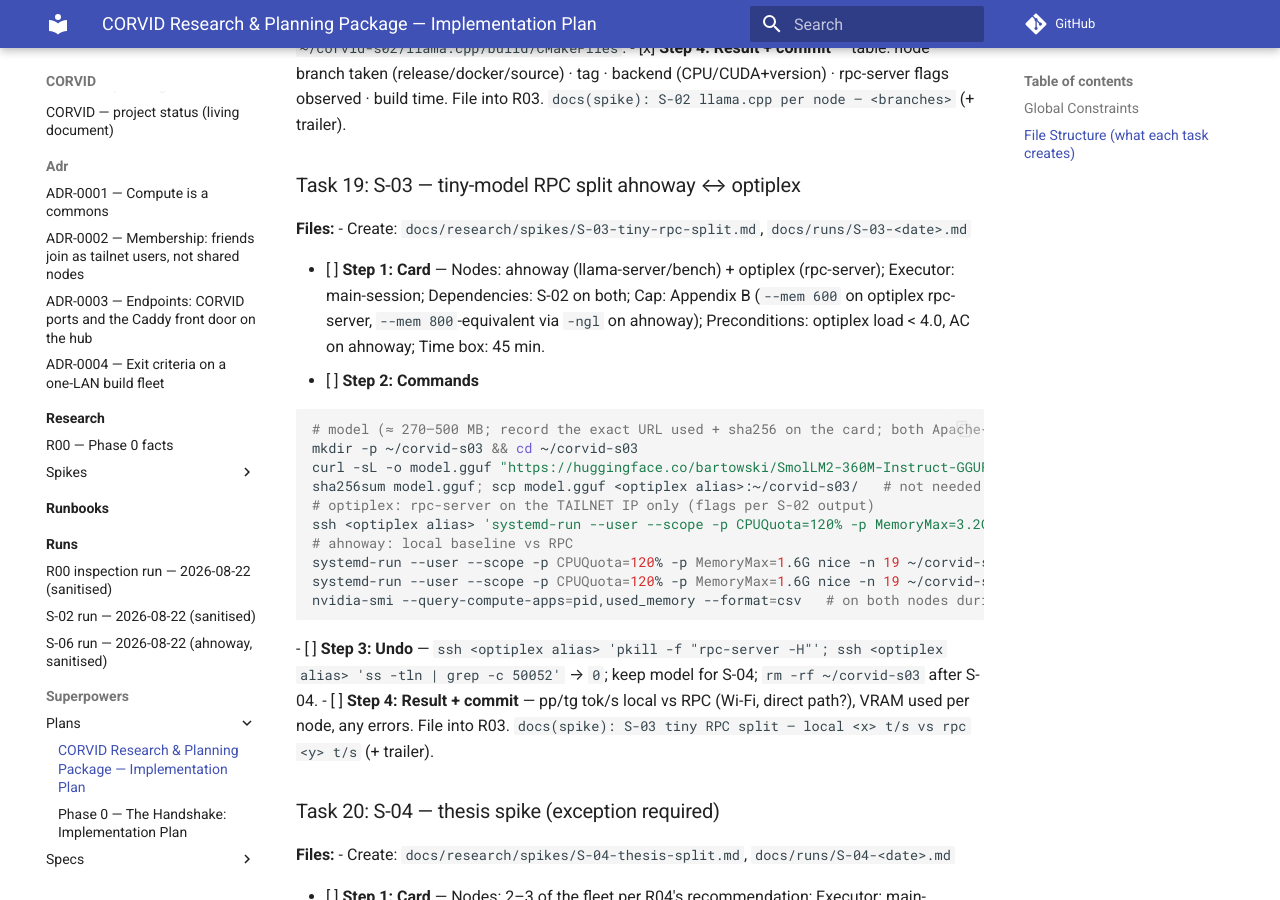
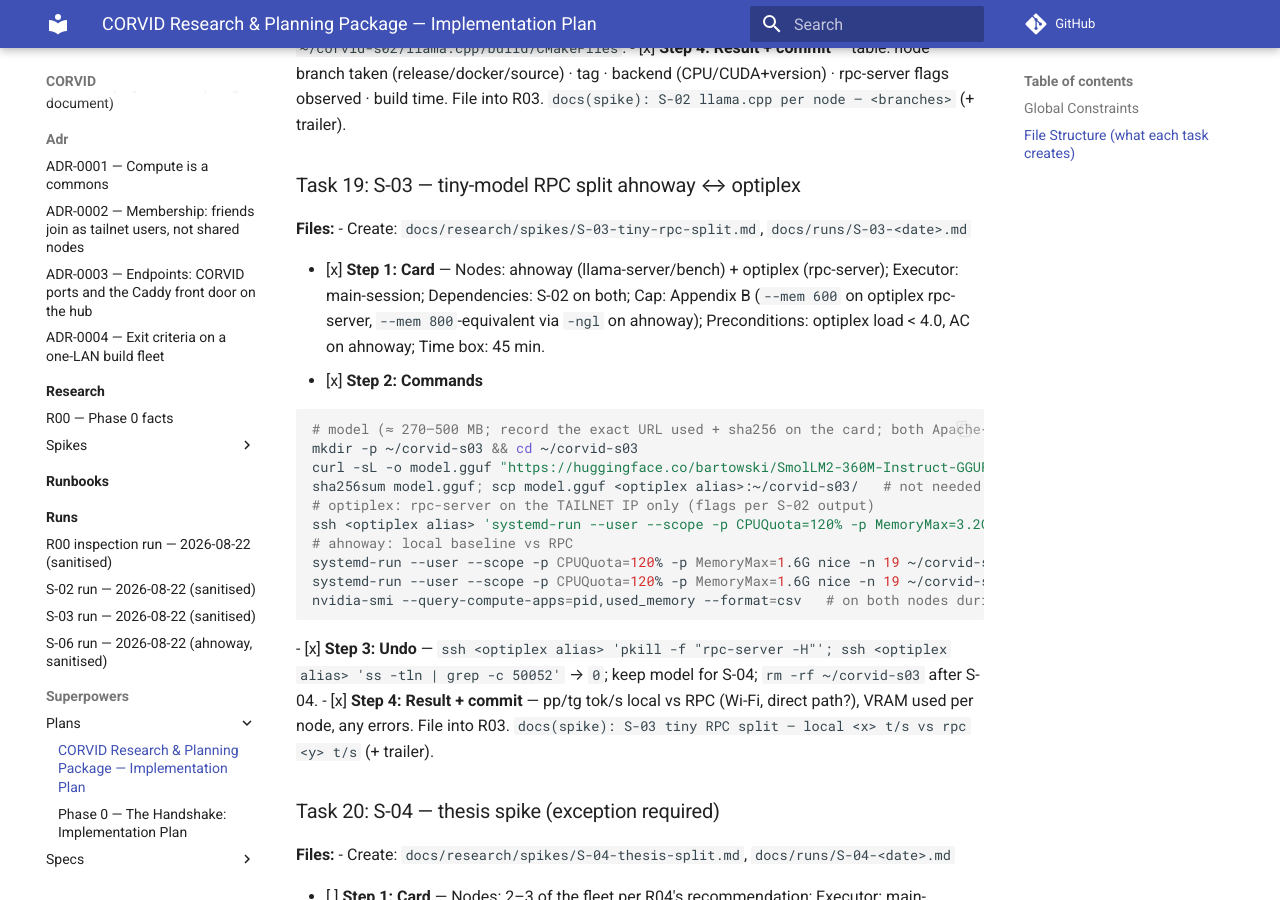
Before and after one commit to thecommrade/corvid, an MkDocs documentation site: the page built from docs/superpowers/plans/2026-08-22-corvid-research-and-planning-package.md, in a window 1280 px wide and 900 px high, scrolled down 25687 px. Built offline with MkDocs 1.6.1 and Material for MkDocs 9.7.7, drawn with Linux system fonts in a browser that asks for light colours; comment, search, counter and statistics services are not loaded.

Commit message:
docs(spike): S-03 tiny RPC split — mechanics proven via the hub (Vulkan,RPC); firewalls block inbound RPC on ahnoway/optiplex; overhead ≈5× tg
Co-Authored-By: Claude Fable 5 <noreply@anthropic.com>
Claude-Session: https://claude.ai/code/session_01PLUYxUT5TiQ4AMJ7T7Nkrj

````diff
--- a/docs/superpowers/plans/2026-08-22-corvid-research-and-planning-package.md
+++ b/docs/superpowers/plans/2026-08-22-corvid-research-and-planning-package.md
@@ -1022,8 +1022,8 @@ Installs of `cmake`/CUDA toolkit are `executor: founder` (ahnoway: pacman, no au
 **Files:**
 - Create: `docs/research/spikes/S-03-tiny-rpc-split.md`, `docs/runs/S-03-<date>.md`
 
-- [ ] **Step 1: Card** — Nodes: ahnoway (llama-server/bench) + optiplex (rpc-server); Executor: main-session; Dependencies: S-02 on both; Cap: Appendix B (`--mem 600` on optiplex rpc-server, `--mem 800`-equivalent via `-ngl` on ahnoway); Preconditions: optiplex load < 4.0, AC on ahnoway; Time box: 45 min.
-- [ ] **Step 2: Commands**
+- [x] **Step 1: Card** — Nodes: ahnoway (llama-server/bench) + optiplex (rpc-server); Executor: main-session; Dependencies: S-02 on both; Cap: Appendix B (`--mem 600` on optiplex rpc-server, `--mem 800`-equivalent via `-ngl` on ahnoway); Preconditions: optiplex load < 4.0, AC on ahnoway; Time box: 45 min.
+- [x] **Step 2: Commands**
 
 ```bash
 # model (≈ 270–500 MB; record the exact URL used + sha256 on the card; both Apache-2.0 — credit on the card, not §4)
@@ -1037,8 +1037,8 @@ systemd-run --user --scope -p CPUQuota=120% -p MemoryMax=1.6G nice -n 19 ~/corvi
 systemd-run --user --scope -p CPUQuota=120% -p MemoryMax=1.6G nice -n 19 ~/corvid-s02/<path>/llama-bench -m ~/corvid-s03/model.gguf --rpc <optiplex-tailnet-ip>:50052 -ngl 99 -p 128 -n 64 -r 3
 nvidia-smi --query-compute-apps=pid,used_memory --format=csv   # on both nodes during the run → VRAM under caps
 ```
-- [ ] **Step 3: Undo** — `ssh <optiplex alias> 'pkill -f "rpc-server -H"'; ssh <optiplex alias> 'ss -tln | grep -c 50052'` → `0`; keep model for S-04; `rm -rf ~/corvid-s03` after S-04.
-- [ ] **Step 4: Result + commit** — pp/tg tok/s local vs RPC (Wi-Fi, direct path?), VRAM used per node, any errors. File into R03. `docs(spike): S-03 tiny RPC split — local <x> t/s vs rpc <y> t/s` (+ trailer).
+- [x] **Step 3: Undo** — `ssh <optiplex alias> 'pkill -f "rpc-server -H"'; ssh <optiplex alias> 'ss -tln | grep -c 50052'` → `0`; keep model for S-04; `rm -rf ~/corvid-s03` after S-04.
+- [x] **Step 4: Result + commit** — pp/tg tok/s local vs RPC (Wi-Fi, direct path?), VRAM used per node, any errors. File into R03. `docs(spike): S-03 tiny RPC split — local <x> t/s vs rpc <y> t/s` (+ trailer).
 
 ### Task 20: S-04 — thesis spike (exception required)
 
````
Also changed, not shown: docs/research/spikes/S-03-tiny-rpc-split.md (added, +49 -0 lines), docs/runs/S-03-2026-08-22.md (added, +16 -0 lines), docs/status.md (+1 -1 lines), docs/superpowers/specs/2026-08-22-corvid-research-and-planning-design.md (+1 -1 lines).
